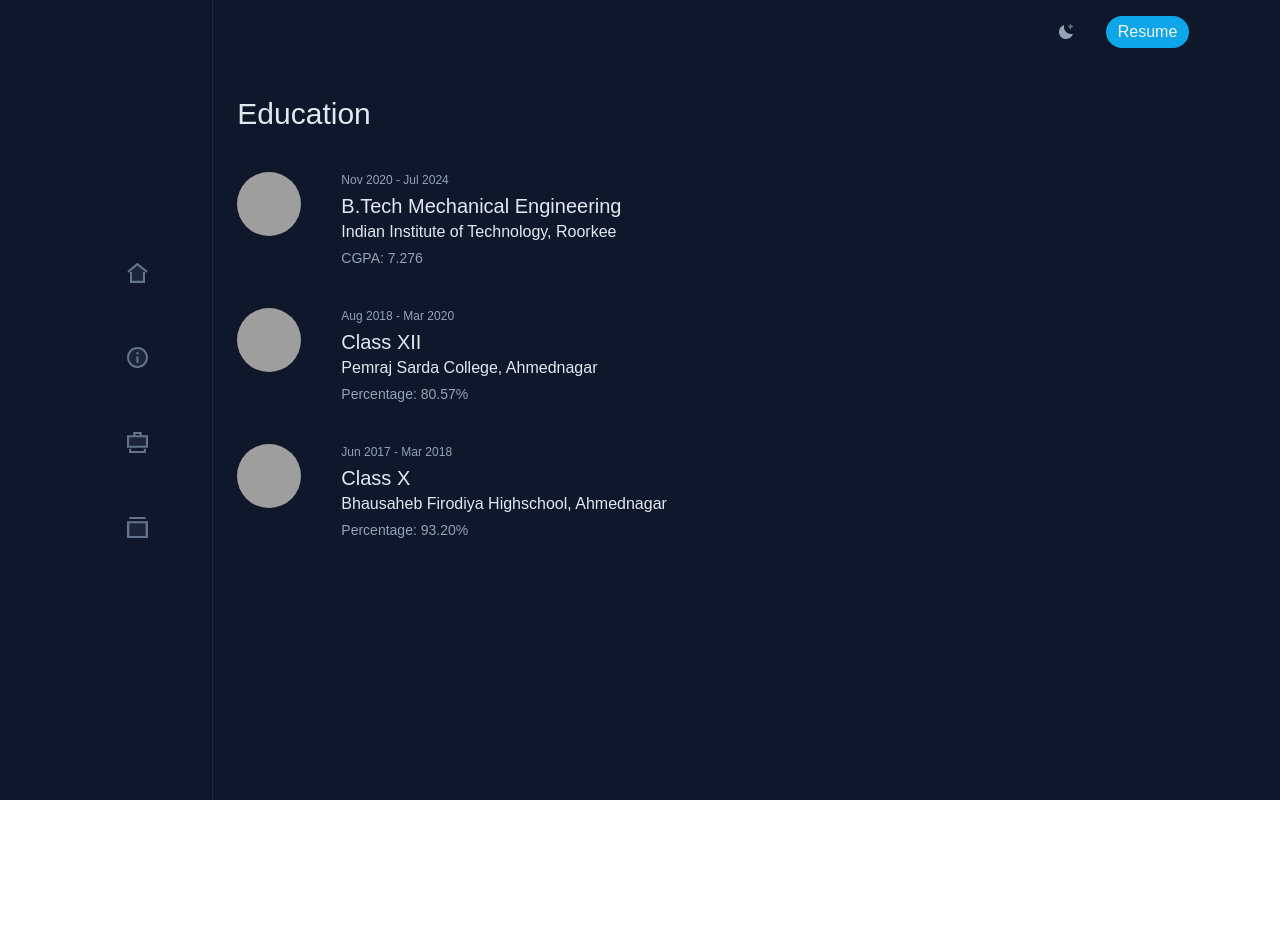
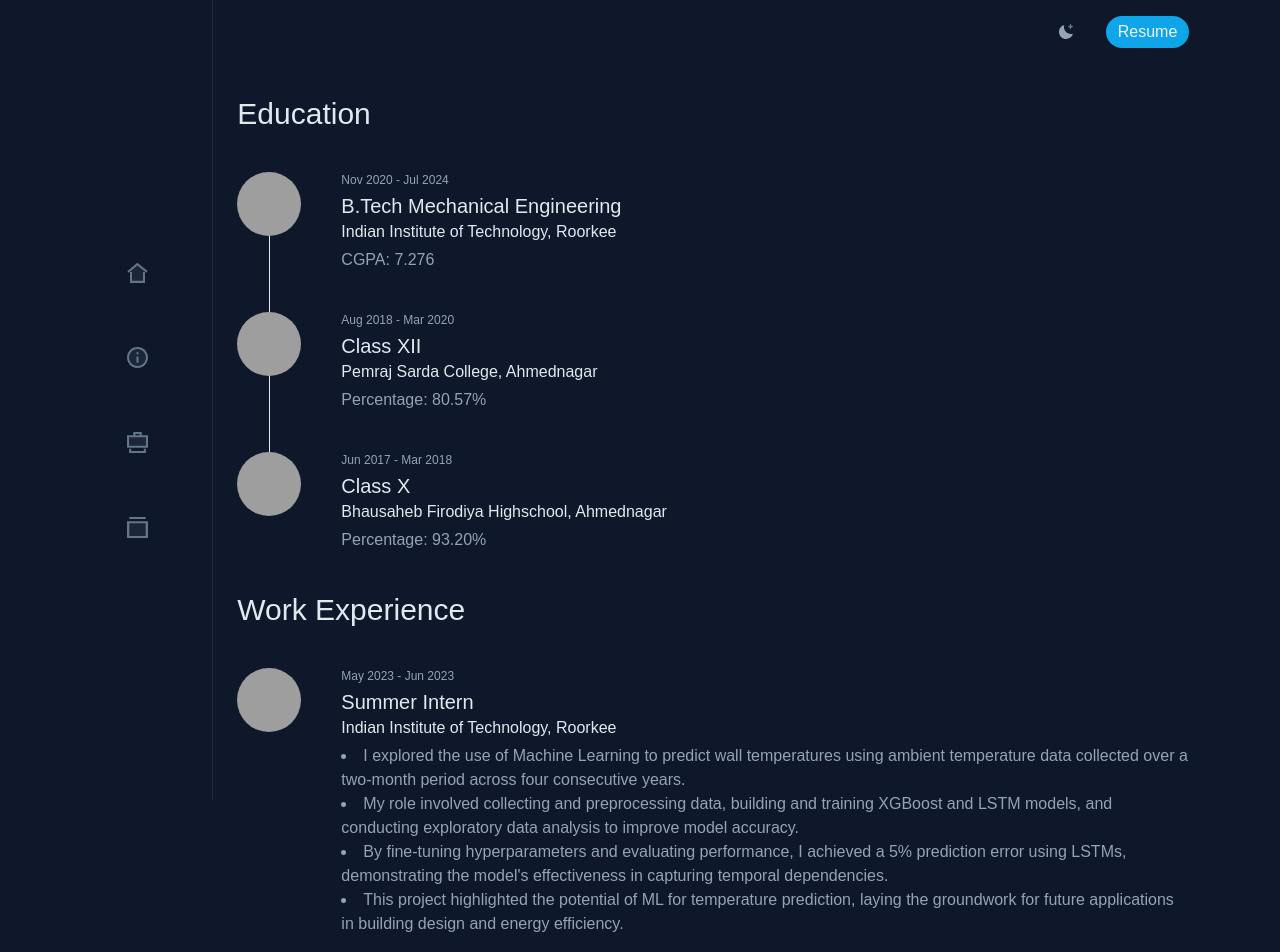
Before and after one commit to anup2134/Portfolio, a React (Vite) app: page /resume in a window 1280 px wide. Shown: the top 952 px of the page. Before the commit the page ends 800 px from the top, so only its background shows below. Built offline with nearby package versions, Linux system fonts and the light colour scheme; grey boxes are pictures that could not be loaded; a web font is replaced by a local one.

Commit message:
update resume page

```diff
--- a/src/components/ResumeCard.tsx
+++ b/src/components/ResumeCard.tsx
@@ -8,14 +8,14 @@
   date: string;
   profile: string;
   organisation: string;
-  description: string;
+  description: string | React.ReactNode;
   src?: string;
 }) {
   return (
     <div className="flex gap-x-10 mb-10">
       <img
         src={src}
-        className="w-16 h-16 rounded-full"
+        className="w-16 h-16 rounded-full z-10"
         alt="IIT Roorkee"
         loading="lazy"
       />
@@ -23,9 +23,7 @@
         <h2 className="dark:text-paraDark text-para text-xs mb-1">{date}</h2>
         <h1 className="text-xl">{profile}</h1>
         <h3>{organisation}</h3>
-        <p className="dark:text-paraDark text-para text-sm mt-1">
-          {description}
-        </p>
+        <div className="dark:text-paraDark text-para  mt-1">{description}</div>
       </div>
     </div>
   );
--- a/src/views/Resume.tsx
+++ b/src/views/Resume.tsx
@@ -6,7 +6,8 @@
       <h1 className="dark:text-foregroundDark text-foregroundLight text-3xl mb-10">
         Education
       </h1>
-      {/* <Education> */}
+      <div className="relative">
+        <div className="absolute h-3/4 w-1 border-l dark:border-l-foregroundDark border-l-foregroundLight top-3 z-0 left-8"></div>
         <ResumeCard
           date="Nov 2020 - Jul 2024"
           profile="B.Tech Mechanical Engineering"
@@ -28,7 +29,40 @@
           description="Percentage: 93.20%"
           src="https://www.svgrepo.com/show/69263/school.svg"
         />
-      {/* </Education> */}
+      </div>
+      <h1 className="dark:text-foregroundDark text-foregroundLight text-3xl mb-10">
+        Work Experience
+      </h1>
+      <ResumeCard
+        date="May 2023 - Jun 2023"
+        profile="Summer Intern"
+        organisation="Indian Institute of Technology, Roorkee"
+        description={
+          <ul className="list-disc list-inside">
+            <li>
+              I explored the use of Machine Learning to predict wall
+              temperatures using ambient temperature data collected over a
+              two-month period across four consecutive years.
+            </li>
+            <li>
+              My role involved collecting and preprocessing data, building and
+              training XGBoost and LSTM models, and conducting exploratory data
+              analysis to improve model accuracy.
+            </li>
+            <li>
+              By fine-tuning hyperparameters and evaluating performance, I
+              achieved a 5% prediction error using LSTMs, demonstrating the
+              model's effectiveness in capturing temporal dependencies.
+            </li>
+            <li>
+              This project highlighted the potential of ML for temperature
+              prediction, laying the groundwork for future applications in
+              building design and energy efficiency.
+            </li>
+          </ul>
+        }
+        src="https://upload.wikimedia.org/wikipedia/en/thumb/2/2d/Indian_Institute_of_Technology_Roorkee_Logo.svg/330px-Indian_Institute_of_Technology_Roorkee_Logo.svg.png"
+      />
     </div>
   );
 }
```
Lines whose indentation alone changed are shown as unchanged.
